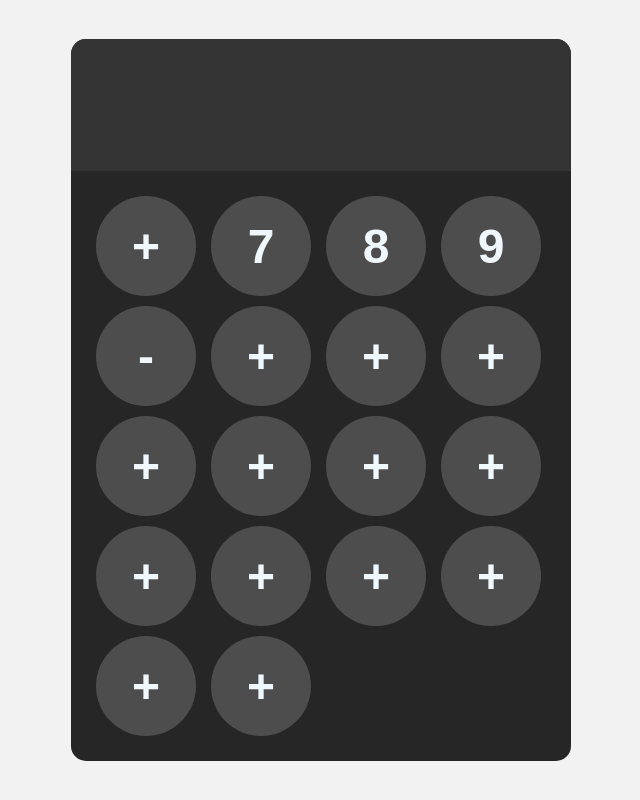
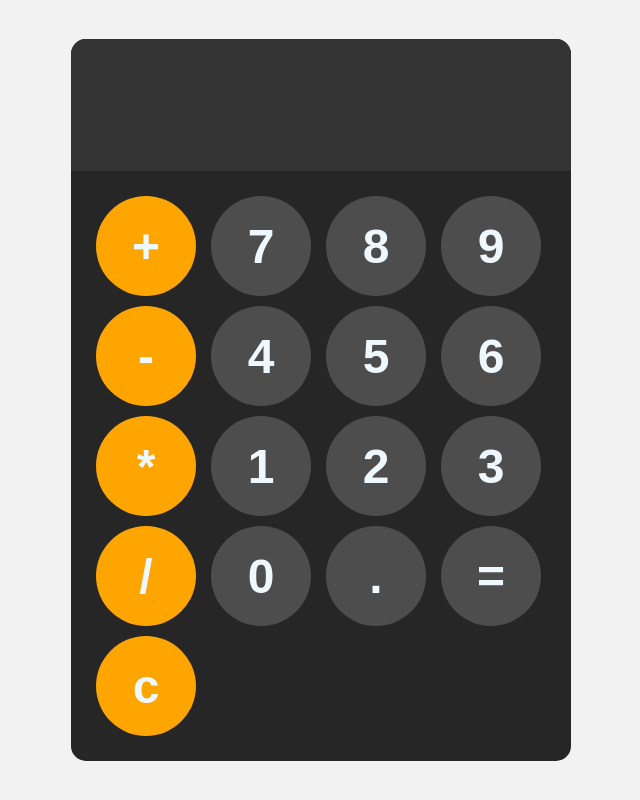
Before and after one commit to ZakariyaMohamud/C-lculator, a plain HTML site: page index.html in a window 1280 px wide. Shown: the whole page, without its empty margins (319-959 px from the left). Drawn offline with Linux system fonts and the light colour scheme.

Commit message:
Complete app

```diff
--- a/css/layout.css
+++ b/css/layout.css
@@ -32,7 +32,7 @@ body{
     border: none;
     text-align: left   ;
     background-color: hsl(0, 0%, 20%);
-
+    color:white;
 
 }
 
@@ -67,3 +67,9 @@ button:hover{
      background-color: hsl(0, 0%, 50%);
 
 }
+button:active{
+    background-color: hsl(0, 0%, 60%); ;
+}
+.operator-btn{
+    background-color:orange;
+}
--- a/index.html
+++ b/index.html
@@ -15,24 +15,24 @@
             <button onclick="appendToDisplay('7')">7</button>
             <button onclick="appendToDisplay('8')">8</button>
             <button onclick="appendToDisplay('9')">9</button>
-            <button onclick="appendToDisplay('-')" >-</button>
-            <button onclick="appendToDisplay('')">+</button>
-            <button onclick="appendToDisplay('')">+</button>
-            <button onclick="appendToDisplay('')">+</button>
-            <button onclick="appendToDisplay('')">+</button>
-            <button onclick="appendToDisplay('')">+</button>
-            <button onclick="appendToDisplay('')">+</button>
-            <button onclick="appendToDisplay('')">+</button>
-            <button onclick="appendToDisplay('')">+</button>
-            <button onclick="appendToDisplay('')">+</button>
-            <button onclick="appendToDisplay('')">+</button>
-            <button onclick="appendToDisplay('')">+</button>
-            <button onclick="calulate()">+</button>
-            <button onclick="clearDisplay()">+</button>
+            <button onclick="appendToDisplay('-')"  class="operator-btn">-</button>
+            <button onclick="appendToDisplay('4')">4</button>
+            <button onclick="appendToDisplay('5')">5</button>
+            <button onclick="appendToDisplay('6')">6</button>
+            <button onclick="appendToDisplay('*')" class="operator-btn">*</button>
+            <button onclick="appendToDisplay('1')">1</button>
+            <button onclick="appendToDisplay('2')">2</button>
+            <button onclick="appendToDisplay('3')">3</button>
+            <button onclick="appendToDisplay('/')" class="operator-btn">/</button>
+            <button onclick="appendToDisplay('0')">0</button>
+            <button onclick="appendToDisplay('.')">.</button>
+            <button onclick="calculate()" >=</button>
+            <button onclick="clearDisplay()"class="operator-btn" >c</button>
 
 
 
         </div>
     </div>
+    <script src="index.js"></script>
 </body>
 </html>
--- /dev/null
+++ b/index.js
@@ -0,0 +1,20 @@
+//Calculator program
+
+const display = document.getElementById("display");
+
+function appendToDisplay(input){
+    display.value += input;
+}
+function clearDisplay(){
+    display.value = "";
+}
+
+function calculate(){
+    try{
+        display.value = eval(display.value);
+    }
+    catch(error){
+        display.value = "error";
+    }
+
+}
```
